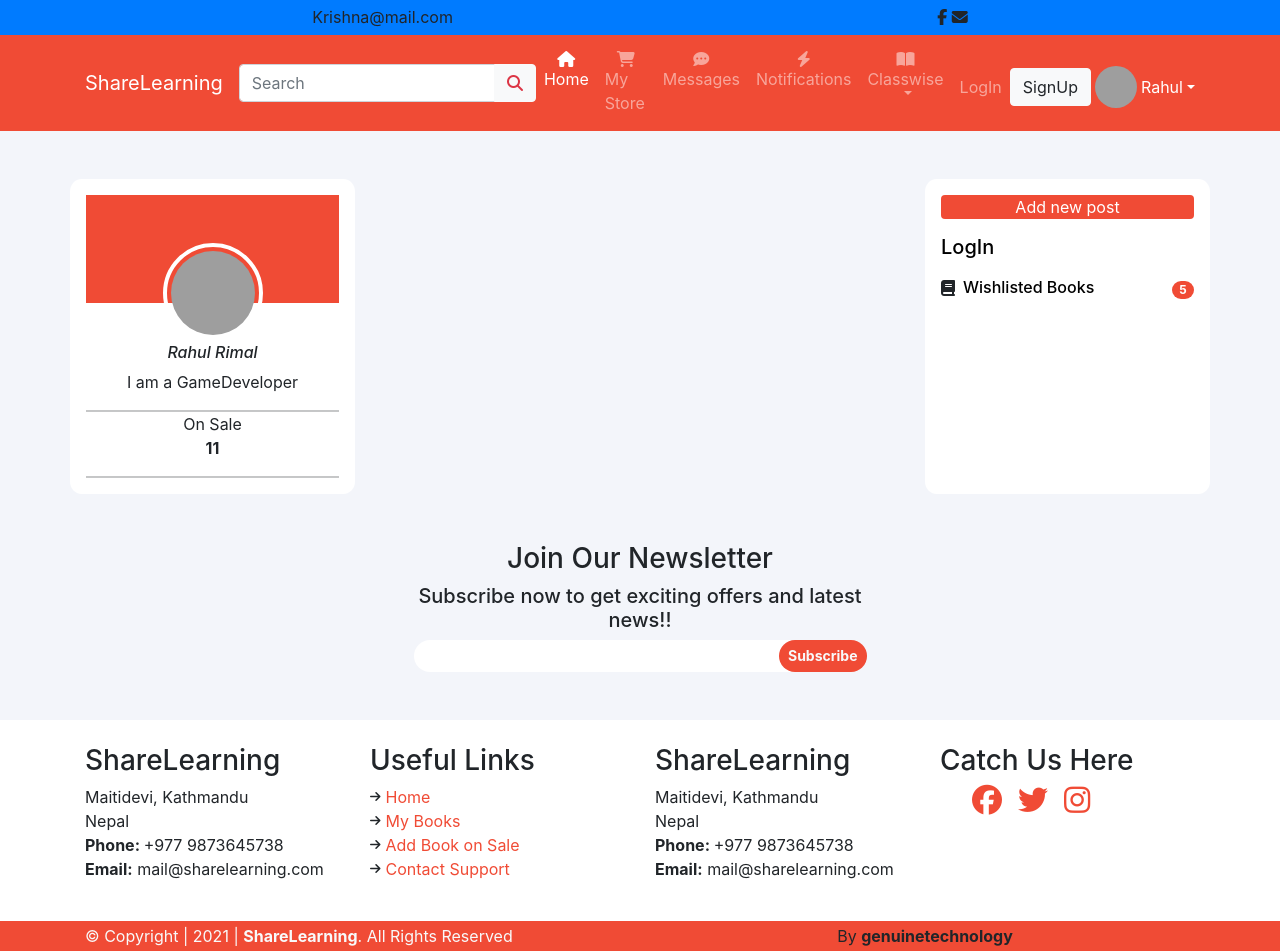
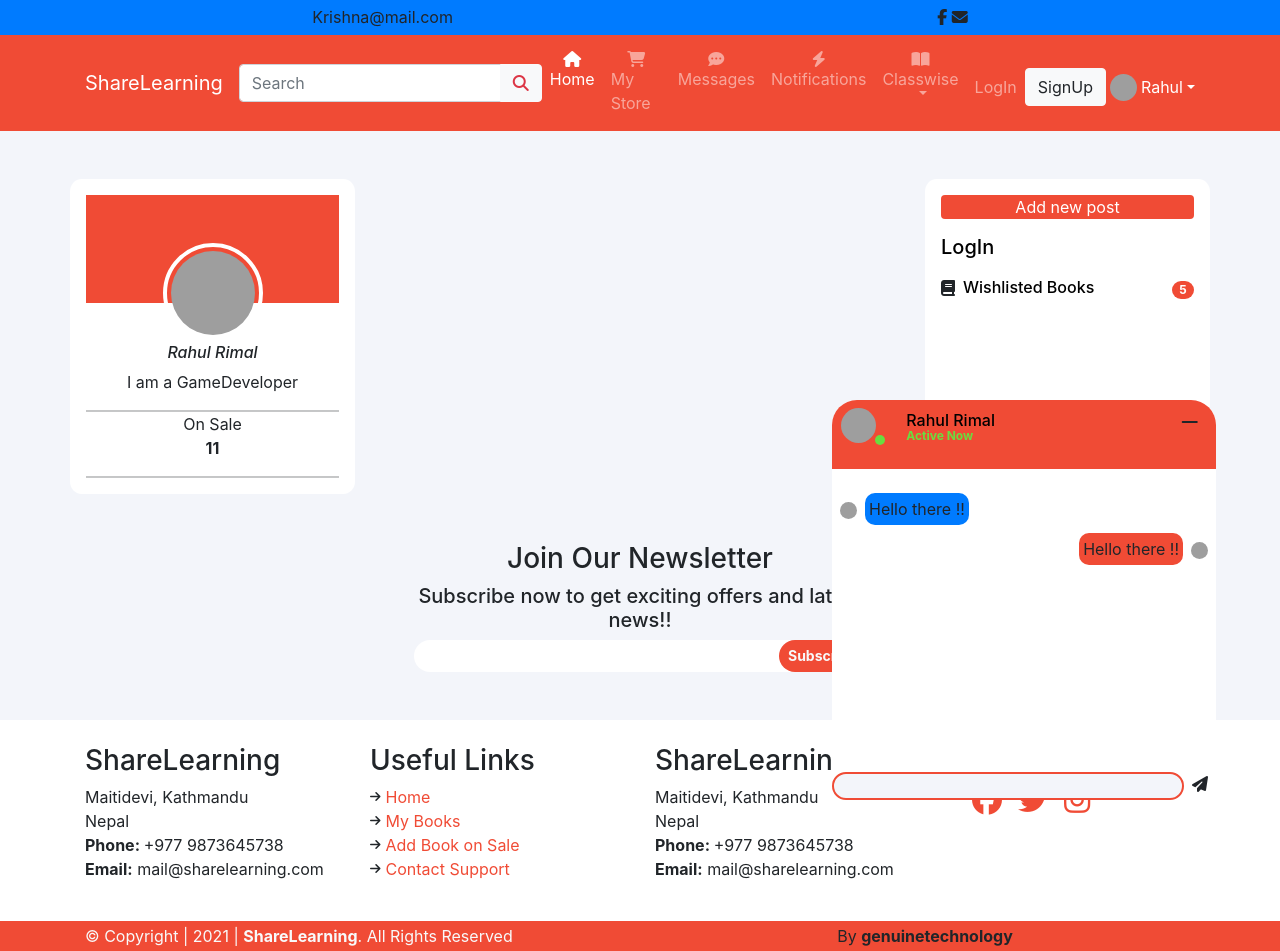
Before and after one commit to RahulRimal/ProjectShareBooks, a PHP site: page / in a window 1280 px wide. Run offline with PHP 8.4, Linux system fonts and the light colour scheme; some libraries are stand-ins or nearby versions; grey boxes are pictures that could not be loaded.

Commit message:
Working on chat box

```diff
--- a/css/style.css
+++ b/css/style.css
@@ -1,6 +1,7 @@
 :root
 {
     --primary-color: #f04b35;
+    --primary-bg-color: #F3F5FA;
 }
 
 
@@ -13,7 +14,7 @@
 
 body
 {
-    background-color: #F3F5FA!important;
+    background-color: var(--primary-bg-color)!important;
 }
 
 a {
@@ -36,8 +37,8 @@
 
 .circle-avatar-icon {
   vertical-align: middle;
-  width: 50px;
-  height: 50px;
+  width: 35px;
+  height: 35px;
   border-radius: 50%;
 }
 
@@ -48,6 +49,31 @@
   border-radius: 50%;
 }
 
+.user-online-active
+{
+  background-color: #69DE40;
+  width: 10px;
+  height: 10px;
+  border-radius: 35px;
+}
+
+.active-now-text
+{
+  color: #69DE40;
+  font-size: 12px;
+  font-weight: bold;
+}
+
+.friend-message-text
+{
+  justify-content: flex-start;
+}
+
+.user-message-text
+{
+  justify-content: flex-end;
+}
+
 .vertical-line
 {
   border-right: 2px solid grey;
@@ -56,6 +82,51 @@
 .sidebar-item:hover, .sidebar-item a:hover
 {
   color: var(--primary-color);
+}
+
+
+#chat-box
+{
+  width: 30%;
+  height: 400px;
+  border-top-left-radius: 25px;
+  border-top-right-radius: 25px;
+
+  position: fixed;
+  bottom: 0;
+  right: 5%;
+  z-index: 1030;
+  transition: height 0.8s;
+}
+
+@media(max-width: 768px)
+{
+  #chat-box
+  {
+    width: 100%;
+    right: 0;
+  }
+}
+
+.chat-box-footer
+{
+  position: fixed;
+  bottom: 0;
+  width: 30%;
+}
+
+#chat-box-input
+{
+    width: 100%;
+    border: 2px solid var(--primary-color);
+    border-radius: 20px;
+    background-color: var(--primary-bg-color);
+    padding: 0 5px;
+}
+
+#chat-box-input:focus
+{
+  outline: none;
 }
 
 /* Custom Styles Ends here  */
--- a/index.html
+++ b/index.html
@@ -17,9 +17,6 @@
 
     <!-- lightslider css -->
     <link rel="stylesheet" href="css/lightslider.css">
-
-
-
 </head>
 
 <body>
@@ -288,6 +285,82 @@
 
         <!-- main narrow content ends here  -->
 
+        <div id="chat-box" class="text-center bg-white">
+            <div class="chat-box-heading p-2 mb-3"
+                style="background-color: var(--primary-color); border-top-left-radius: 25px; border-top-right-radius: 25px;">
+                <div class="row">
+                    <div class="user-pic col-2 position-relative">
+                        <img src="assets/img/Share Your Learning.png" class="circle-avatar-icon">
+                        <div class="user-online-status">
+                            <div class="user-online-active" style="position: absolute; top: 50%; left: 75%;">
+                            </div>
+                        </div>
+                    </div>
+                    <div class="user-name text-start col-8">
+                        <a href="#" class="h6">Rahul Rimal</a>
+                        <div class="online-status-text" style="margin-top: -5px;">
+                            <p class="active-now-text">Active Now</p>
+                        </div>
+                    </div>
+                    <div class="chat-box-minimize col-2 d-flex justify-content-center">
+                        <i class="fas fa-window-minimize" style="cursor: pointer;" onclick="hideChatBox()"></i>
+                    </div>
+                </div>
+            </div>
+            <div class="chat-box-body">
+                <div class="p-2">
+                    <!-- Friend Chat message starts here  -->
+                    <div class="friend-message-text">
+                        <div class="chat-message d-flex align-items-center mb-2">
+                            <div class="chat-user-pic me-2">
+                                <img src="assets/img/Share Your Learning.png" class="circle-avatar-icon"
+                                    style="height: 17px; width: 17px;">
+                            </div>
+                            <div class="chat-text bg-primary float-left"
+                                style="border-radius: 10px; margin-right: 100px;">
+                                <div class="p-1">
+                                    <p class="m-0 text-start">Hello there !!</p>
+                                </div>
+                            </div>
+                        </div>
+                    </div>
+                    <!-- Friend Chat message ends here  -->
+
+                    <!-- User chat message starts here  -->
+                    <div class="user-message-text">
+                        <div class="chat-message d-flex flex-row-reverse align-items-center mb-2">
+                            <div class="chat-user-pic ms-2">
+                                <img src="assets/img/Share Your Learning.png" class="circle-avatar-icon"
+                                    style="height: 17px; width: 17px;">
+                            </div>
+                            <div class="chat-text float-left"
+                                style="border-radius: 10px; margin-left: 100px; background-color: var(--primary-color);">
+                                <div class="p-1">
+                                    <p class="m-0 text-end">Hello there !!</p>
+                                </div>
+                            </div>
+                        </div>
+                    </div>
+                    <!-- User chat message ends here  -->
+                </div>
+            </div>
+
+            <div class="chat-box-footer">
+                <div class="chat-box-type-area">
+                    <form action="post">
+                        <div class="row m-0 justify-content-between">
+                            <div class="col-11 p-0">
+                                <input type="email" name="newEmail" id="chat-box-input">
+                            </div>
+                            <div class="col-1 p-0">
+                                <i class="fas fa-paper-plane" style="top: 10px; right: 10px; cursor:pointer"></i>
+                            </div>
+                        </div>
+                    </form>
+                </div>
+            </div>
+        </div>
+
     </main>
 
 
--- a/js/script.js
+++ b/js/script.js
@@ -134,3 +134,15 @@
 });
 
 // LightSlider Section for add-post-pics ends here
+
+
+
+// Chatbox Starts here
+
+function hideChatBox()
+{
+  chatBox = document.getElementById('chat-box');
+  chatBox.style.height = 0;
+}
+
+// Chatbox ends here
```
